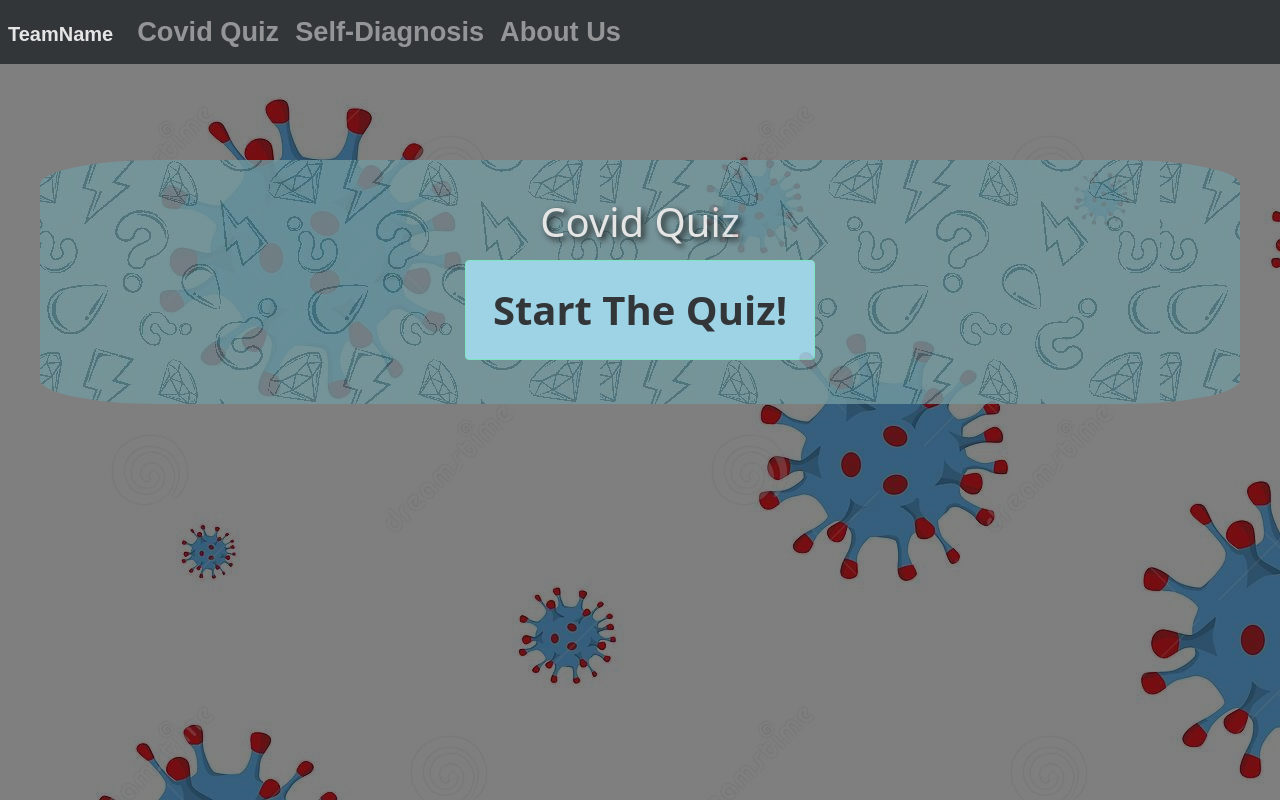
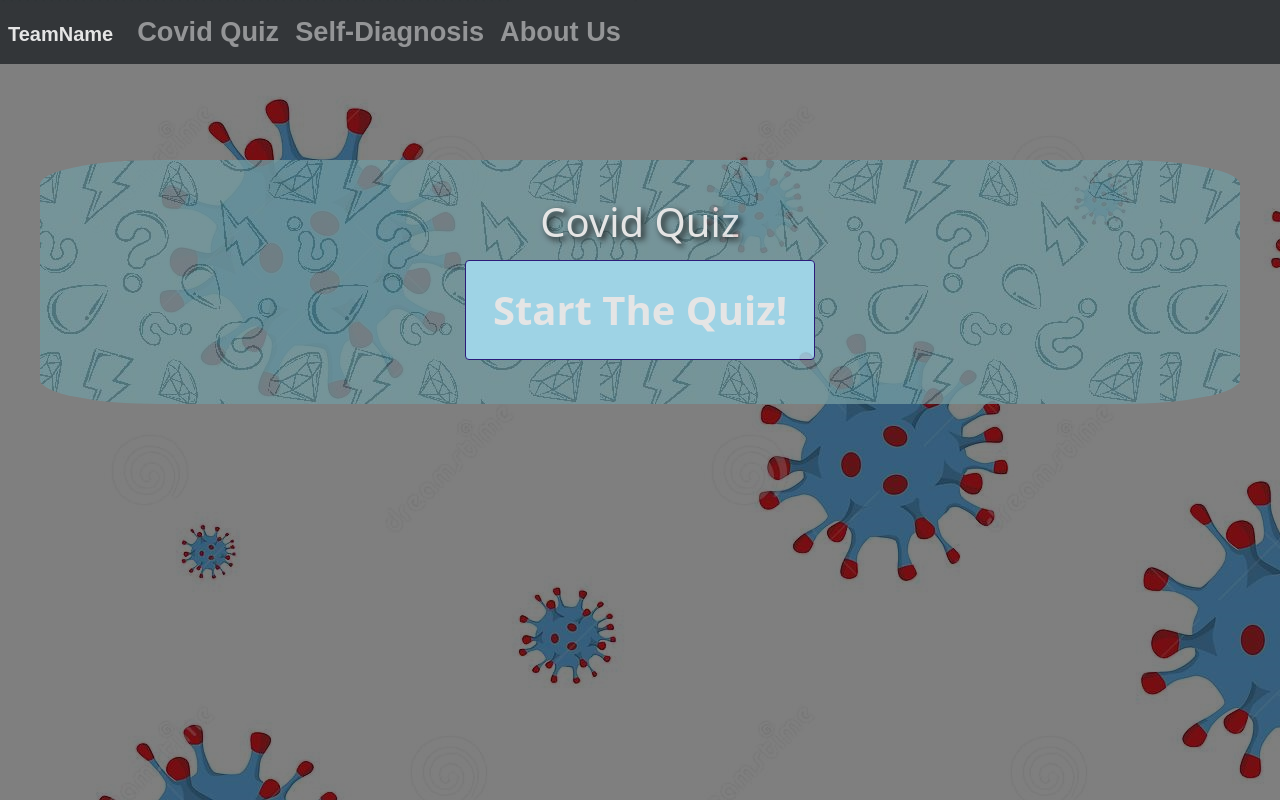
Before and after one commit to kayn0111034/htv-2021, a React (Create React App) app: page /quiz in a window 1280 px wide. Built offline with nearby package versions, Linux system fonts and the light colour scheme.

Commit message:
Recoloured the answer buttons

```diff
--- a/src/index.css
+++ b/src/index.css
@@ -89,13 +89,14 @@
 }
 
 div .correctAnswer{
-  background-color: aquamarine;
+  background-color: rgb(0, 116, 39);
   font-weight:bold;
   font-size: 1.2em;
 }
 
 div .quiz-option, .interactive-pane button, div .completed-question{
-  border-color: aquamarine;
+  border-color: rgb(24, 2, 122);
+  color: rgb(255, 255, 255);
   margin: 0.5%;
   font-weight:bold;
   transition: font-size ease-in-out 0.5s;
```
